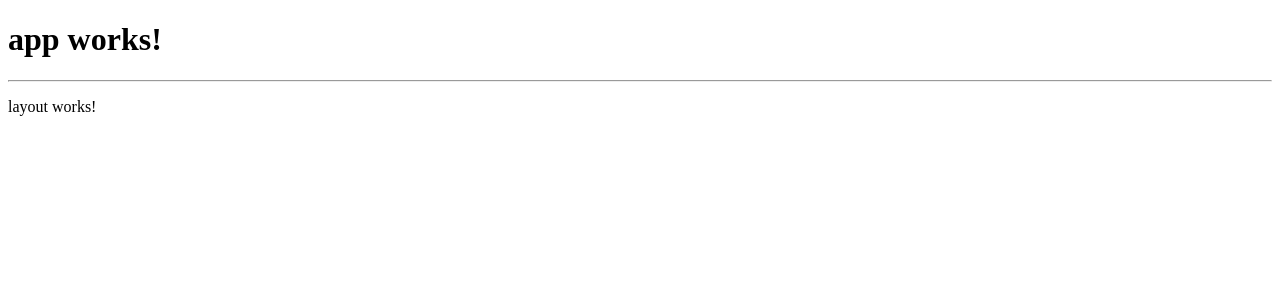
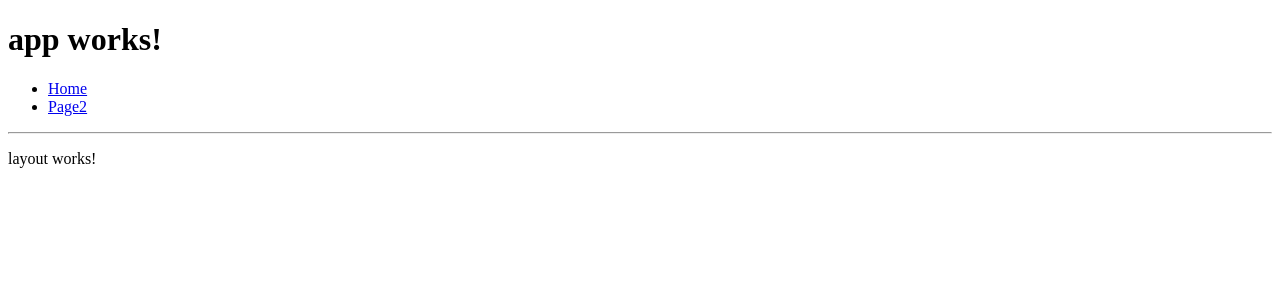
Before and after one commit to Ricky0708/ng2-advanced, an Angular app: page / in a window 1280 px wide. Shown: the top 300 px of the page. Built offline with nearby package versions, Linux system fonts and the light colour scheme.

Commit message:
03 實作路由連結 ( [routerLink] )

```diff
--- a/src/app/app.component.html
+++ b/src/app/app.component.html
@@ -2,6 +2,11 @@
   {{title}}
 </h1>
 
+<ul>
+  <li><a [routerLink]="['/']">Home</a></li>
+  <li><a routerLink="/page2">Page2</a></li>
+</ul>
+
 <hr>
 
 <router-outlet></router-outlet>
```
